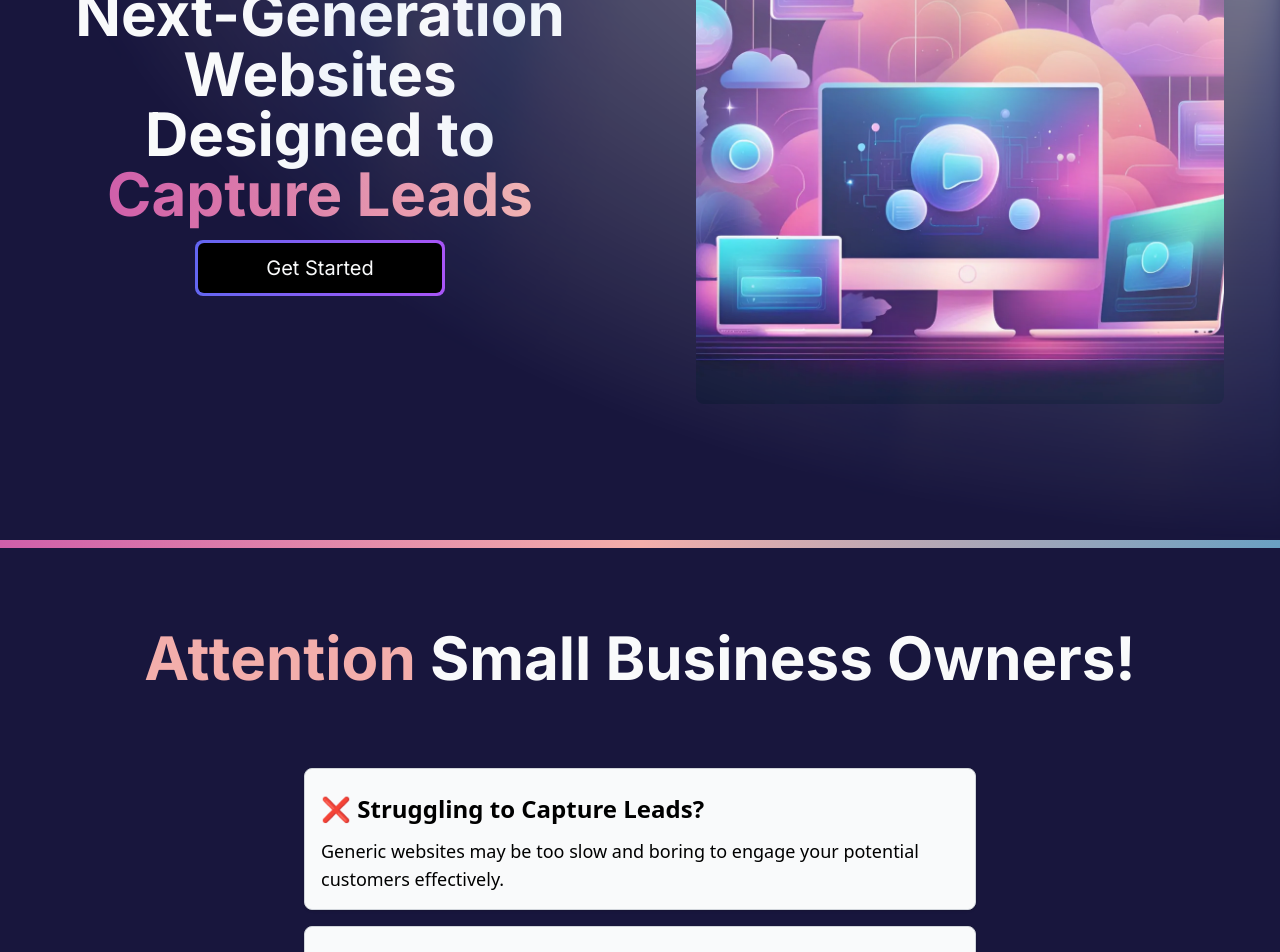
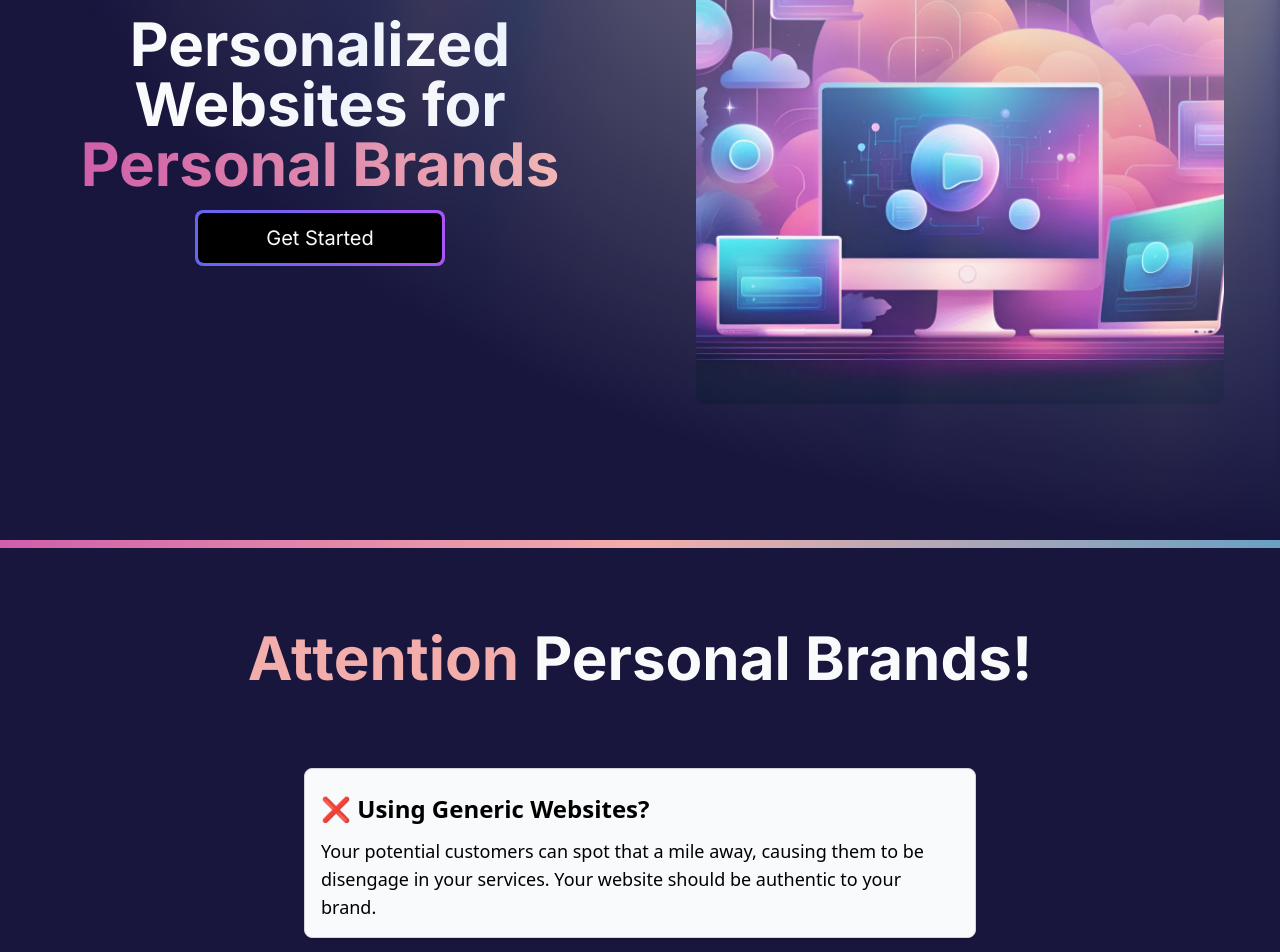
Before and after one commit to danusontarangkul/agency, a Next.js app: page / in a window 1280 px wide. Shown: the part 260-1212 px from the top of the page. Built offline with nearby package versions, Linux system fonts and the light colour scheme.

Commit message:
market to personal brands

```diff
--- a/src/components/Hero.tsx
+++ b/src/components/Hero.tsx
@@ -21,9 +21,9 @@ const Hero = () => {
       </div>
       <div className="lg:w-1/2 p-4 lg:p-14">
         <h1 className="md:text-5xl lg:text-6xl text-4xl font-bold mb-4 text-gray-50">
-          Next-Generation Websites Designed to{" "}
+          Personalized Websites for{" "}
           <span className="bg-gradient-to-r from-customColor1 to-customColor2 text-transparent bg-clip-text">
-            Capture Leads
+            Personal Brands
           </span>
         </h1>
         <div className="flex justify-center">
--- a/src/components/Problem.tsx
+++ b/src/components/Problem.tsx
@@ -3,11 +3,12 @@ import { BentoGrid, BentoGridItem } from "./BentoGrid";
 
 const items = [
   {
-    title: "❌ Struggling to Capture Leads?",
+    title: "❌ Using Generic Websites?",
     description: (
       <p>
-        Generic websites may be too slow and boring to engage your potential
-        customers effectively.
+        Your potential customers can spot that a mile away, causing them to be
+        disengage in your services. Your website should be authentic to your
+        brand.
       </p>
     ),
     header: "",
@@ -25,7 +26,7 @@ const items = [
     size: "large",
   },
   {
-    title: "📉 Lacking Analytics to Drive Innovation?",
+    title: "📉 Lacking Analytics to Drive Sales",
     description: (
       <p>
         Leveraging data allows you to make informed decisions and drive business
@@ -52,8 +53,7 @@ export default function Problem() {
   return (
     <div className="px-10 md:py-20 py-10 bg-custom-bg ">
       <h2 className="text-gray-50 text-center font-bold text-4xl md:text-5xl lg:text-6xl mb-6 md:mb-20">
-        <span className="text-customColor2">Attention</span> Small Business
-        Owners!
+        <span className="text-customColor2">Attention</span> Personal Brands!
       </h2>
       <BentoGrid className="max-w-2xl mx-auto" rowHeight="">
         {items.map((item, i) => (
```
